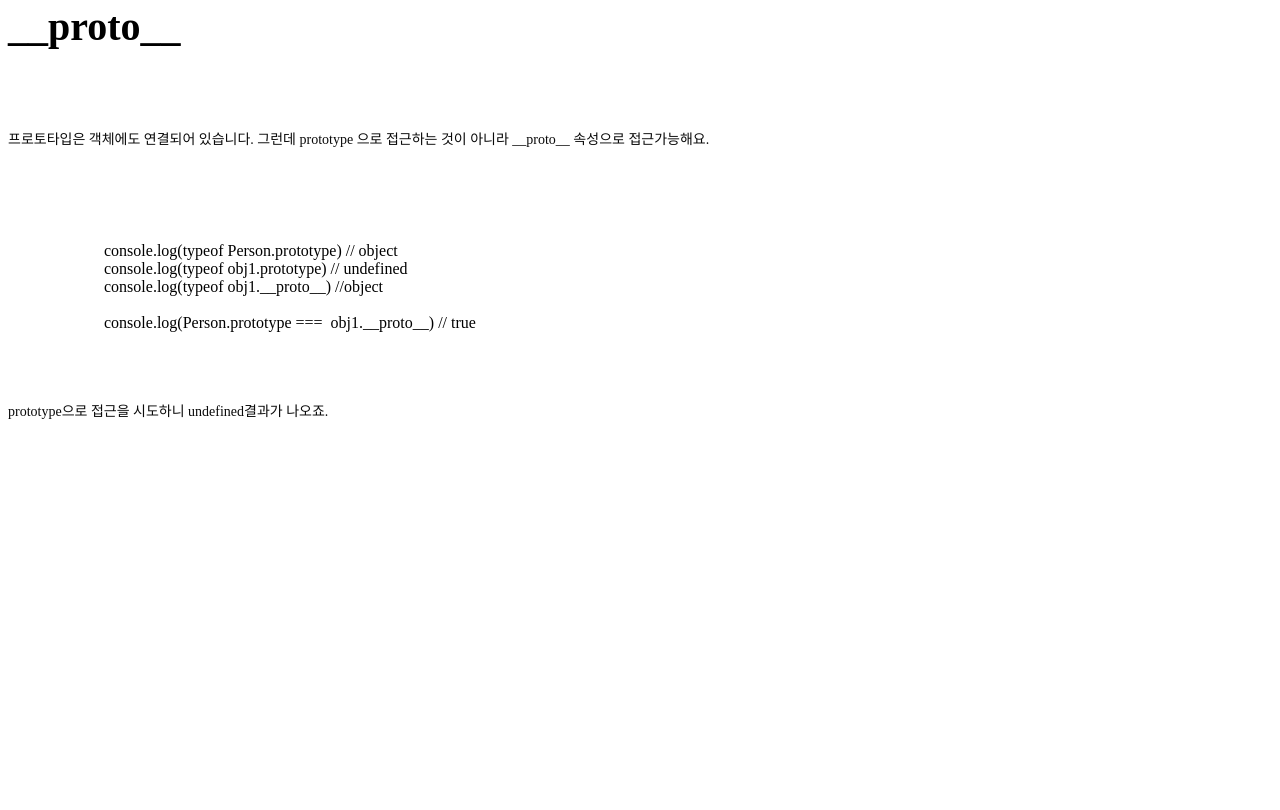
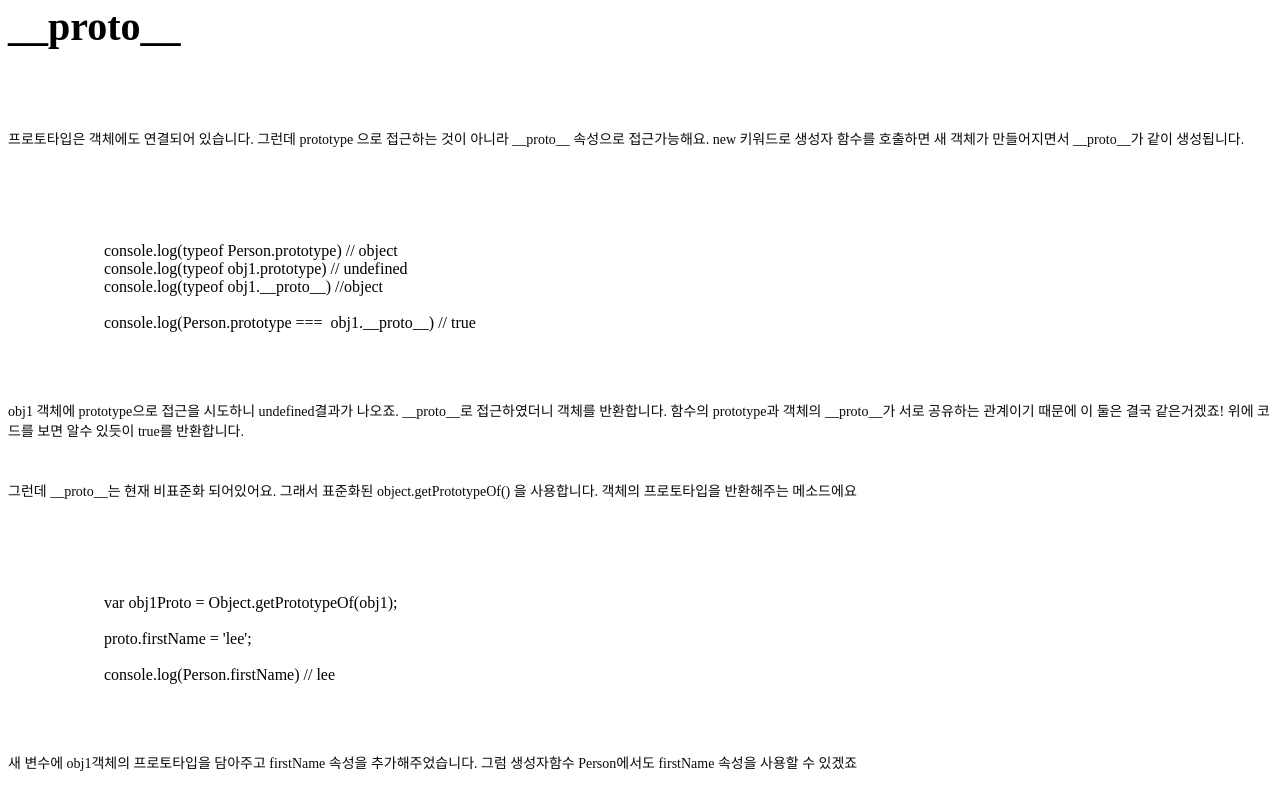
Before and after one commit to chae-young/posting, a plain HTML site: page html/prototype.html in a window 1280 px wide. Shown: the part 1655-2465 px from the top of the page. Before the commit the page ends 2117 px from the top, so only its background shows below. Drawn offline with Linux system fonts and the light colour scheme; a web font is replaced by a local one.

Commit message:
__proto__내용추가

```diff
--- a/html/prototype.html
+++ b/html/prototype.html
@@ -139,6 +139,7 @@
 		<p class="special-txt">
 			프로토타입은 객체에도 연결되어 있습니다.
 			그런데 prototype 으로 접근하는 것이 아니라 __proto__ 속성으로 접근가능해요.
+			new 키워드로 생성자 함수를 호출하면 새 객체가 만들어지면서 __proto__가 같이 생성됩니다.
 		</p>
 
 		<br>
@@ -154,8 +155,33 @@
 		<br>
 
 		<p class="special-txt">
-			prototype으로 접근을 시도하니 undefined결과가 나오죠.
+			obj1 객체에 prototype으로 접근을 시도하니 undefined결과가 나오죠.
+			__proto__로 접근하였더니 객체를 반환합니다.
 
+			함수의 prototype과 객체의 __proto__가 서로 공유하는 관계이기 때문에
+			이 둘은 결국 같은거겠죠!
+			위에 코드를 보면 알수 있듯이 true를 반환합니다.
+		</p>
+		<p class="special-txt">
+			그런데 __proto__는 현재 비표준화 되어있어요.
+			그래서 표준화된 object.getPrototypeOf() 을 사용합니다. 객체의 프로토타입을 반환해주는 메소드에요
+		</p>
+
+		<br>
+		<pre class="js">
+		<code>
+			var obj1Proto = Object.getPrototypeOf(obj1);
+
+			proto.firstName = 'lee';
+
+			console.log(Person.firstName) // lee
+		</code>
+		</pre>
+		<br>
+
+		<p class="special-txt">
+			새 변수에 obj1객체의 프로토타입을 담아주고 firstName 속성을 추가해주었습니다.
+			그럼 생성자함수 Person에서도 firstName 속성을 사용할 수 있겠죠
 		</p>
 	</div>
 </body>
```
